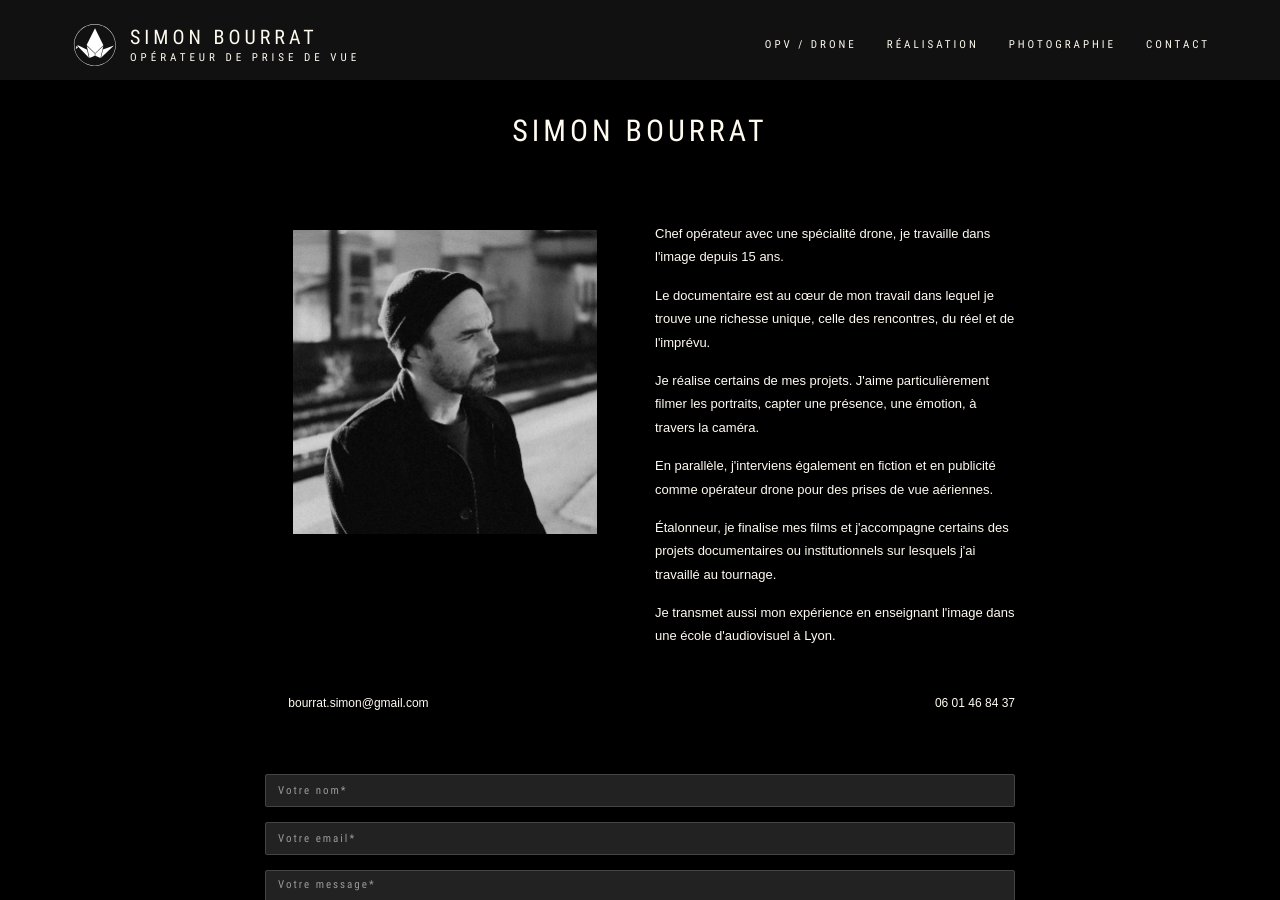
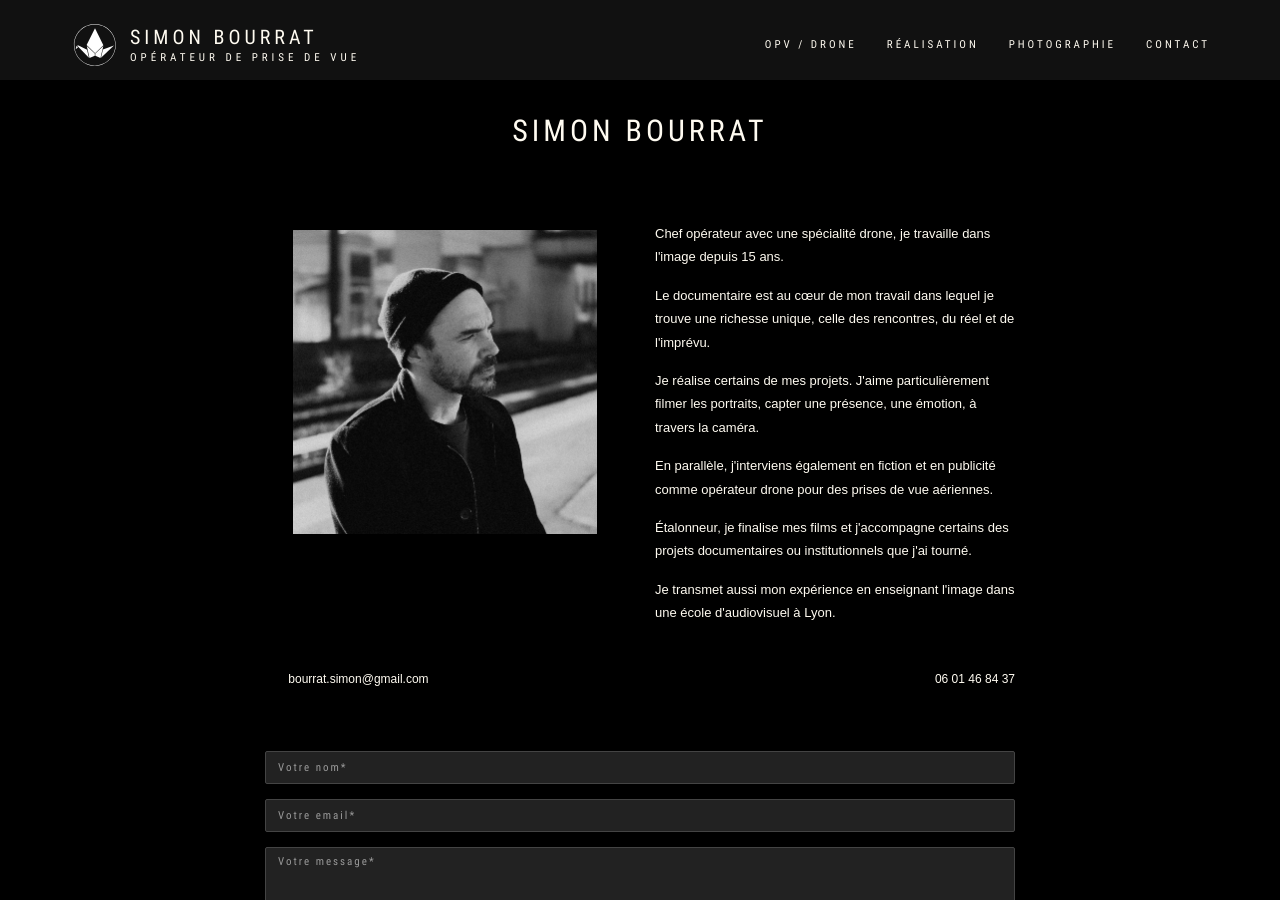
Before and after one commit to simonbourrat/site, a Jekyll site: the page built from contact.html, in a window 1280 px wide and 900 px high. Built offline with Jekyll 4.4.1, drawn with Linux system fonts in a browser that asks for light colours; some web fonts are replaced.

Commit message:
page contact: reformulation du paragraphe etalonneur

```diff
--- a/contact.html
+++ b/contact.html
@@ -62,7 +62,7 @@ layout: page
         <p>Le documentaire est au cœur de mon travail dans lequel je trouve une richesse unique, celle des rencontres, du réel et de l'imprévu.</p>
         <p>Je réalise certains de mes projets. J'aime particulièrement filmer les portraits, capter une présence, une émotion, à travers la caméra.</p>
         <p>En parallèle, j'interviens également en fiction et en publicité comme opérateur drone pour des prises de vue aériennes.</p>
-        <p>Étalonneur, je finalise mes films et j'accompagne certains des projets documentaires ou institutionnels sur lesquels j'ai travaillé au tournage.</p>
+        <p>Étalonneur, je finalise mes films et j'accompagne certains des projets documentaires ou institutionnels que j'ai tourné.</p>
         <p>Je transmet aussi mon expérience en enseignant l'image dans une école d'audiovisuel à Lyon.</p>
       </div>
     </div>
```
